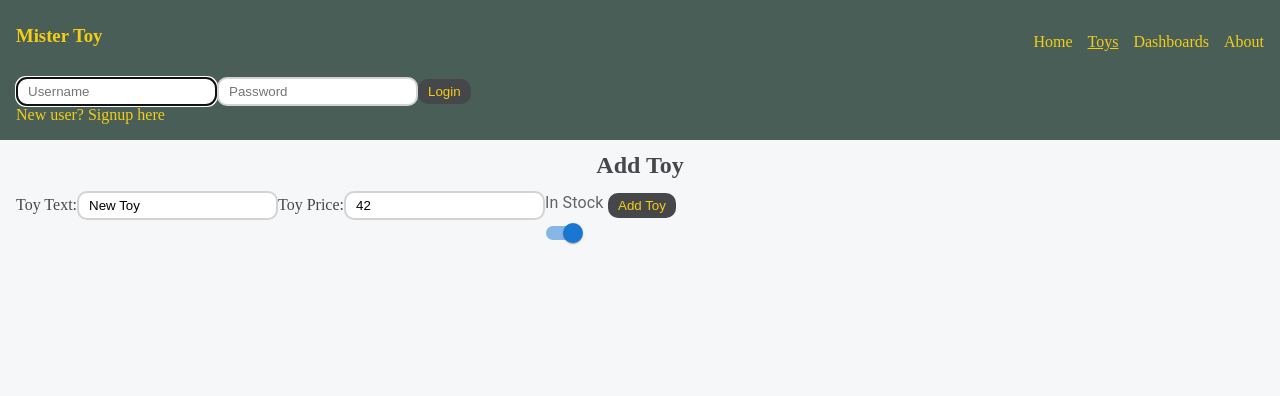
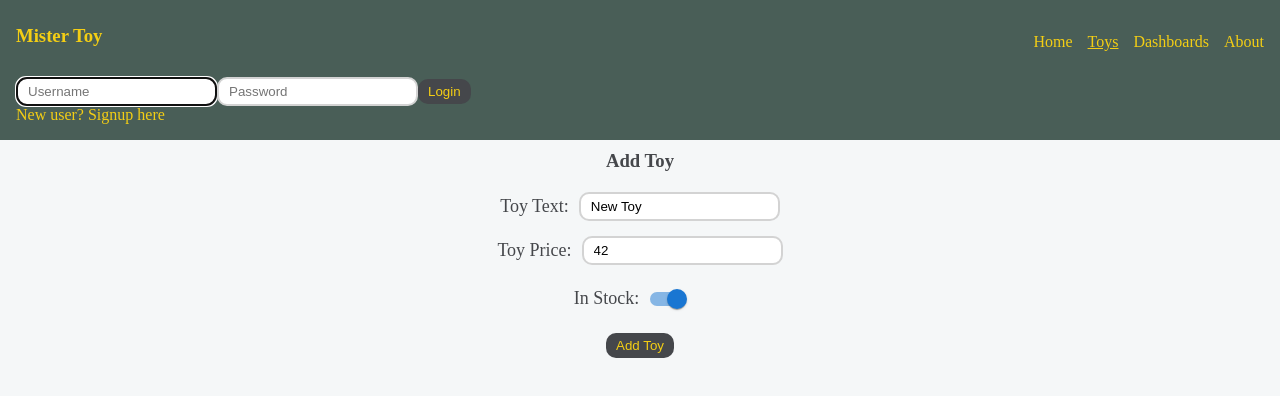
Before and after one commit to EdenRize/mistertoy-frontend, a React (Vite) app: page /toy/edit in a window 1280 px wide. Shown: the top 396 px of the page. Built offline with nearby package versions, Linux system fonts and the light colour scheme.

Commit message:
Add style to edit toy

```diff
--- /dev/null
+++ b/src/assets/style/cmps/_toy-edit.scss
@@ -0,0 +1,19 @@
+.toy-edit {
+
+    & form {
+        display: flex;
+        flex-direction: column;
+        align-items: center;
+
+        & .field-container {
+            display: flex;
+            align-items: center;
+            margin-block-end: 15px;
+
+            & label {
+                font-size: 18px;
+                margin-inline-end: 10px;
+            }
+        }
+    }
+}
--- a/src/assets/style/cmps/_toy-filter.scss
+++ b/src/assets/style/cmps/_toy-filter.scss
@@ -1,4 +1,5 @@
 .toy-filter {
+    margin-block-end: 30px;
 
     & form {
         display: grid;
--- a/src/assets/style/main.scss
+++ b/src/assets/style/main.scss
@@ -12,3 +12,4 @@
 @import 'cmps/toy-filter';
 @import 'cmps/toy-index';
 @import 'cmps/toy-details';
+@import 'cmps/toy-edit';
--- a/src/cmps/SwitchBtn.jsx
+++ b/src/cmps/SwitchBtn.jsx
@@ -3,11 +3,11 @@ import FormControl from '@mui/material/FormControl';
 import FormControlLabel from '@mui/material/FormControlLabel';
 import Switch from '@mui/material/Switch';
 
-export function SwitchBtn({ btnName, label, isOn, onChange }) {
+export function SwitchBtn({ btnName, isOn, onChange }) {
 
     return (
         <FormControl component="fieldset" variant="standard">
-            <FormLabel component="legend">{label}</FormLabel>
+            {/* <FormLabel component="legend">{label}</FormLabel> */}
             <FormControlLabel
                 control={
                     <Switch checked={isOn} onChange={onChange} name={btnName} />
--- a/src/pages/ToyEdit.jsx
+++ b/src/pages/ToyEdit.jsx
@@ -79,9 +79,11 @@ export function ToyEdit() {
 
   return (
     <section className="toy-edit">
-      <h2>{toyToEdit._id ? 'Edit' : 'Add'} Toy</h2>
+      <h1>{toyToEdit._id ? 'Edit' : 'Add'} Toy</h1>
 
       <form onSubmit={onSaveToy}>
+        <div className="field-container">
+
           <label htmlFor="txt">Toy Text:</label>
           <input
             onChange={handleChange}
@@ -90,6 +92,9 @@ export function ToyEdit() {
             name="name"
             id="txt"
           />
+        </div>
+
+        <div className="field-container">
 
           <label htmlFor="price">Toy Price:</label>
           <input
@@ -100,8 +105,13 @@ export function ToyEdit() {
             id="price"
             min={0}
           />
+        </div>
 
-        <SwitchBtn btnName={'inStock'} isOn={toyToEdit.inStock} label={'In Stock'} onChange={handleChange} />
+        <div className="field-container">
+
+          <label>In Stock:</label>
+          <SwitchBtn btnName={'inStock'} isOn={toyToEdit.inStock} onChange={handleChange} />
+        </div>
 
         <button>{toyToEdit._id ? 'Edit' : 'Add'} Toy</button>
       </form>
```
Lines whose indentation alone changed are shown as unchanged.
